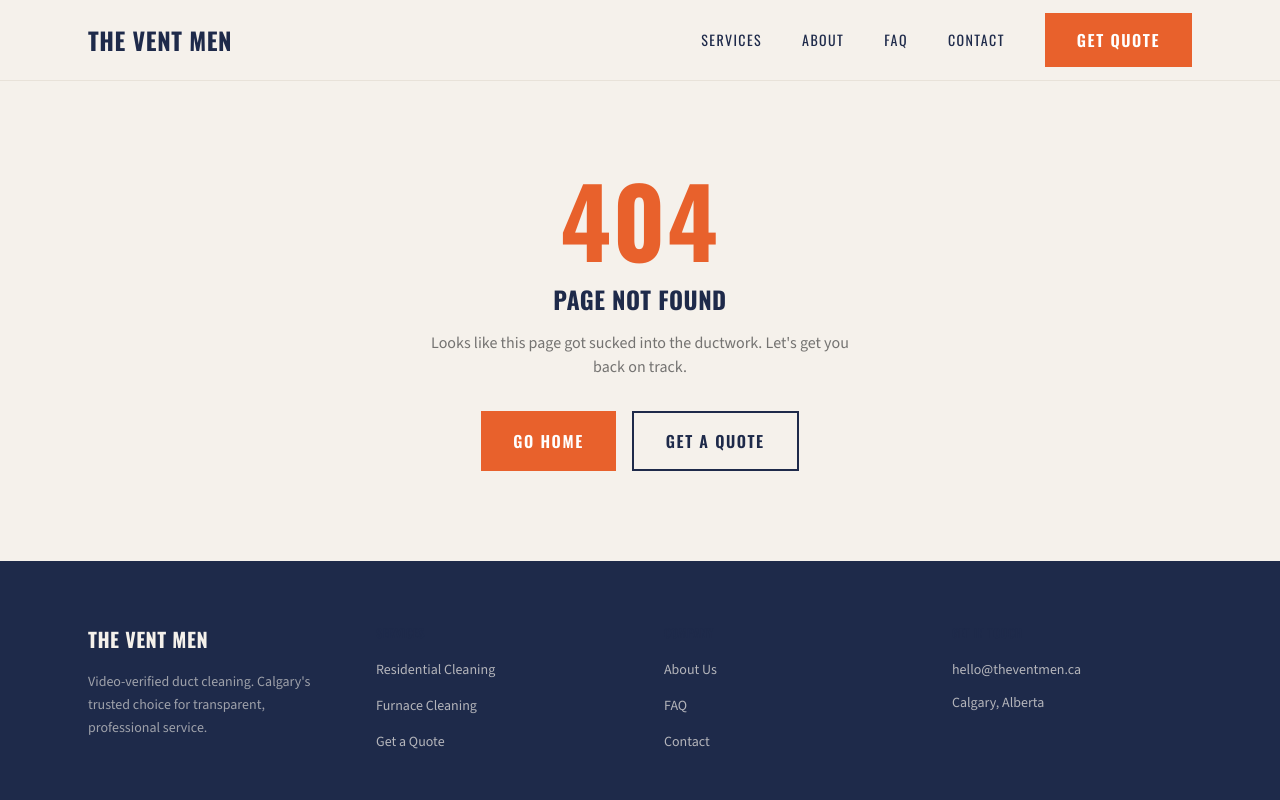
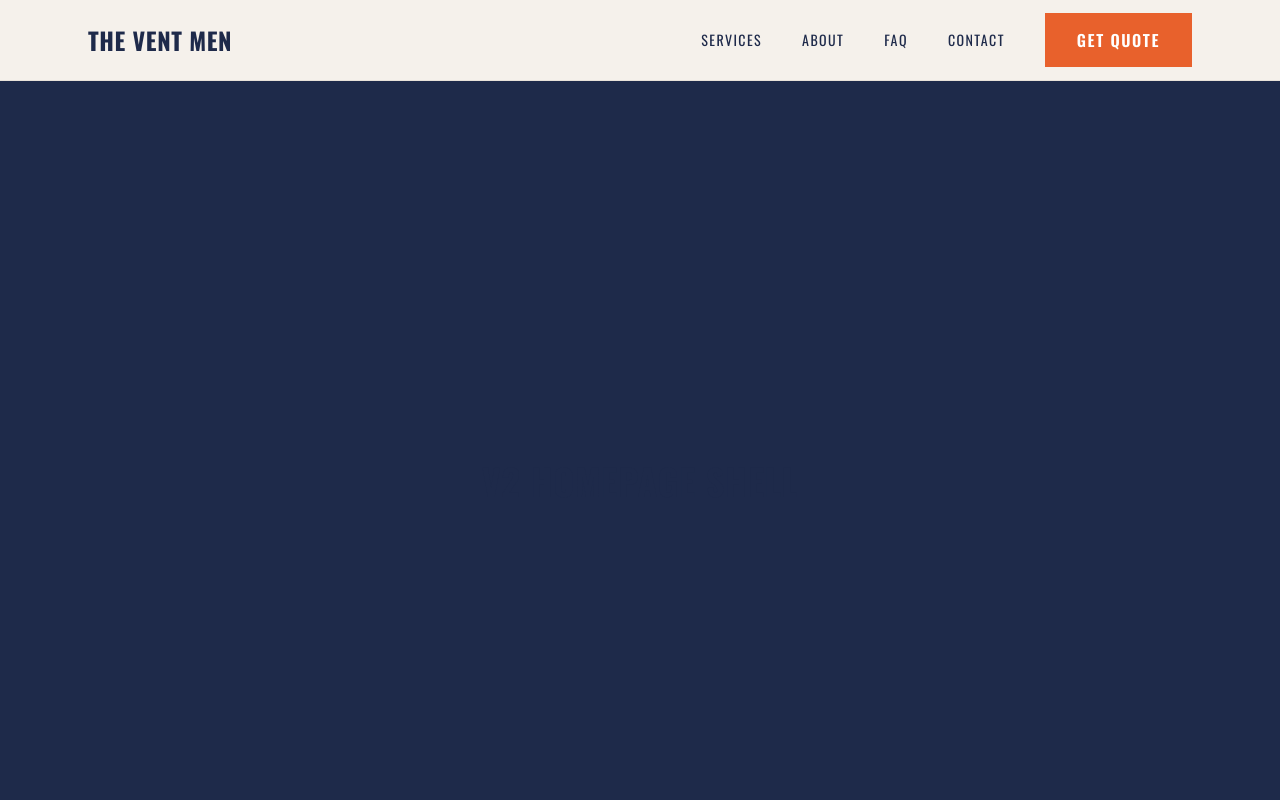
Before and after one commit to charliepwr1/Ventmen-website, a Next.js app: page /v2 in a window 1280 px wide. Before the commit this address had no page. Shown: the top 800 px of the page. Built offline with nearby package versions, Linux system fonts and the light colour scheme.

Commit message:
feat(v2): add v2 route shell

```diff
--- /dev/null
+++ b/src/app/v2/page.tsx
@@ -0,0 +1,25 @@
+// src/app/v2/page.tsx
+import type { Metadata } from "next";
+
+export const metadata: Metadata = {
+  title: "Home V2 | The Vent Men",
+  description:
+    "You wouldn't drink dirty water. Stop breathing dirty air. Honest duct cleaning in Calgary.",
+  robots: { index: false, follow: false },
+};
+
+export default function V2HomePage() {
+  return (
+    <div>
+      {/* Sections will be added here */}
+      <section className="min-h-screen flex items-center justify-center bg-[var(--navy)]">
+        <h1
+          className="text-4xl font-bold text-[var(--cream)] uppercase"
+          style={{ fontFamily: "var(--font-oswald)" }}
+        >
+          V2 Homepage Shell
+        </h1>
+      </section>
+    </div>
+  );
+}
```
